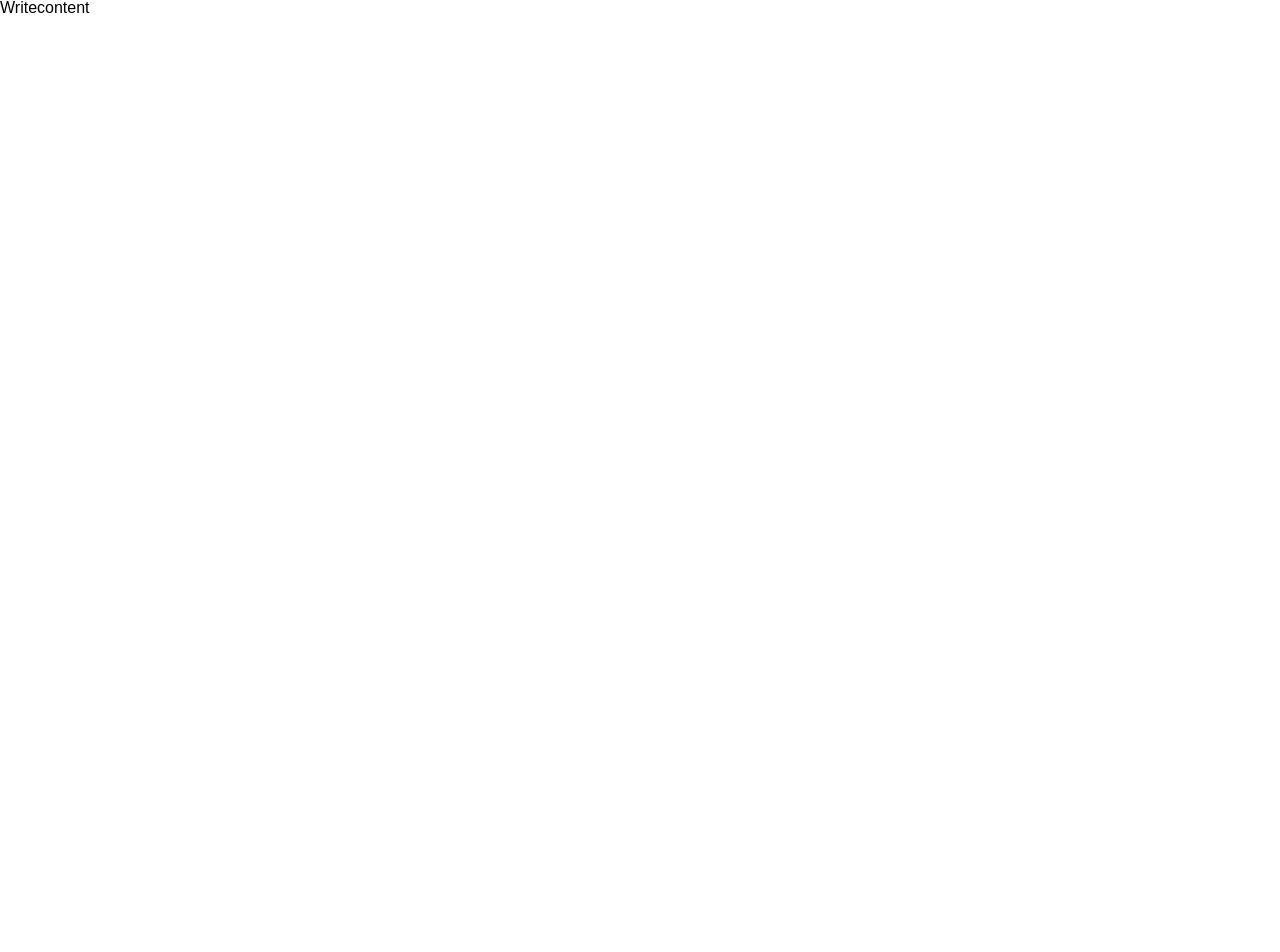
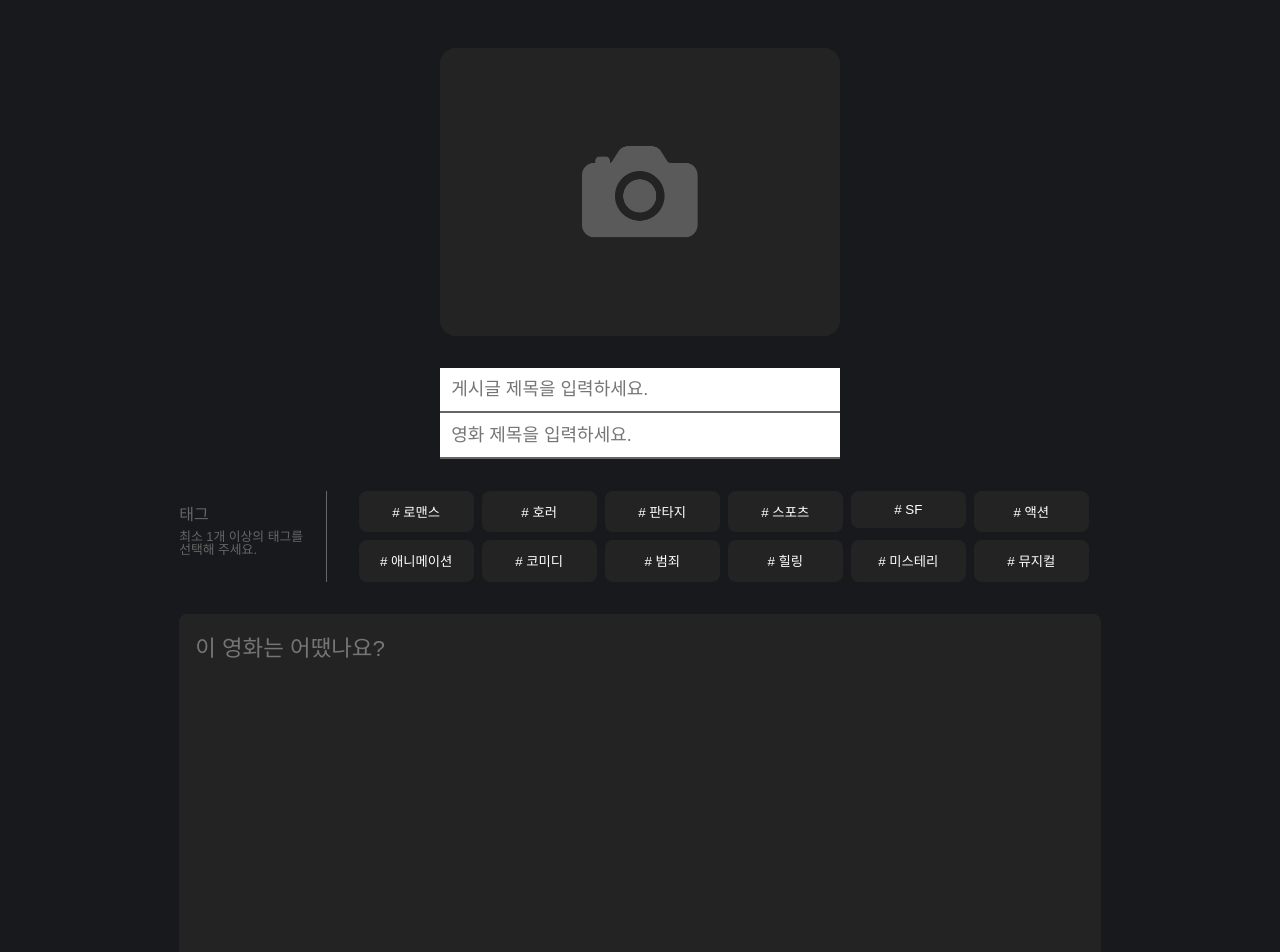
Before and after one commit to codestates-seb/seb44_main_008, a React (Vite) app in the folder client/: page /write in a window 1280 px wide. Shown: the top 952 px of the page. Before the commit the page ends 800 px from the top, so only its background shows below. Built offline with nearby package versions, Linux system fonts and the light colour scheme; a web font is replaced by a local one.

Commit message:
📝 게시글 작성 페이지 중간 push

```diff
--- a/client/src/components/Button/Button.tsx
+++ b/client/src/components/Button/Button.tsx
@@ -21,7 +21,7 @@ const ButtonStyle = styled.button<ButtonType>`
 
 const Button = ({ value, type, width, onClick }: ButtonType) => {
   return (
-    <ButtonStyle width={width} type={type} onClick={onClick}>
+    <ButtonStyle width={width} type={type} onClick={onClick} name={value}>
       {value}
     </ButtonStyle>
   );
--- a/client/src/components/Routers.tsx
+++ b/client/src/components/Routers.tsx
@@ -4,7 +4,7 @@ import Signup from '../pages/Signup';
 import Login from '../pages/Login';
 import Main from '../pages/Main';
 import Allcontens from '../pages/Allcontens';
-import Writecontent from '../pages/Writecontent';
+import Writecontent from '../pages/Writecontent/Writecontent';
 import Detailcontent from '../pages/Detailcontent';
 import Mypage from '../pages/Mypage';
 import Editmypage from '../pages/Editmypage';
--- a/client/src/pages/Writecontent.tsx
+++ /dev/null
@@ -1,7 +0,0 @@
-import React from 'react';
-
-const Writecontent = () => {
-  return <div>Writecontent</div>;
-};
-
-export default Writecontent;
--- /dev/null
+++ b/client/src/pages/Writecontent/Writecontent.tsx
@@ -0,0 +1,209 @@
+import React, { useRef, useState } from 'react';
+import { styled } from 'styled-components';
+
+import Input from '../../components/Input/Input';
+import HashBtn from '../../components/HashBtn/HashBtn';
+
+const WriteWrapper = styled.div`
+  display: flex;
+  flex-direction: column;
+  justify-content: center;
+  align-items: center;
+
+  padding: 3rem 0;
+
+  background-color: #17191C;
+
+  & > div{
+    display: flex;
+    flex-direction: column;
+    justify-content: center;
+    align-items: center;
+
+    width: 90%;
+  }
+`
+
+const WriteImgDiv = styled.div`
+  width: 25rem;
+  height: 18rem;
+  margin-bottom: 2rem;
+
+  & > img {
+    display: flex;
+    justify-content: center;
+    align-items: center;
+
+    width: 100%;
+    height: 100%;
+
+    background-color: #232323;
+    border-radius: 1rem;
+    object-fit: cover;
+  }
+
+  & > input {
+    display: none;
+  }
+`
+
+const TagContainer = styled.div`
+  display: flex;
+
+  width: 80%;
+  margin-top: 2rem;
+
+`
+
+const WriteTagMeta = styled.div`
+  display: flex;
+  flex-direction: column;
+
+
+  padding-top: 1rem;
+  padding-right: 1rem;
+  width: 16%;
+
+  border-right: solid 1px #666666;
+  color: #666666;
+
+  & > h3 {
+    font-size: 1rem;
+  }
+
+  & > p{
+    padding-top: 0.5rem;
+    font-size: 0.8rem;
+  }
+`
+
+const WriteTagList = styled.ul`
+  display: flex;
+  flex-wrap: wrap;
+  gap: 0.5rem;
+
+  width: 84%;
+  padding-left: 2rem;
+
+  & > li {
+    width: 15.5%;
+  }
+`
+
+const WriteContentInput = styled.textarea`
+  width: 80%;
+  min-height: 30rem;
+  margin-top: 2rem;
+  padding: 1rem;
+
+  color: white;
+  background-color: #232323;
+  border-radius: 0.5rem;
+  font-size: 1.4rem;
+  border: none;
+
+ &:focus {
+  outline: none;
+ }
+`
+
+const Writecontent = ()  => {
+
+  const [fileURL, setFileURL] = useState<string>("");
+  const [file, setFile] = useState<FileList | null>();
+  const imgUploadInput = useRef<HTMLInputElement | null>(null);
+
+  const tags = ['로맨스', '호러','판타지', '스포츠','SF','액션','애니메이션','코미디','범죄','힐링','미스테리','뮤지컬']
+
+  const [title, setTitle] = useState<string>('');
+  const [movieName, setMovieName] = useState<string>('');
+  const [selectedTags, setSelectedTags] = useState<Array<string>>([]);
+  const [content, setContent] = useState<string>('')
+
+  const onImageChange = (event: React.ChangeEvent<HTMLInputElement>) => {
+    if (event.target.files) {
+      setFile(event.target.files);
+
+      const newFileURL = URL.createObjectURL(event.target.files[0]);
+      setFileURL(newFileURL);
+    }
+  };
+
+  const onClickImg  = (event: React.MouseEvent<HTMLImageElement, MouseEvent>) => {
+    event.preventDefault();
+    if (imgUploadInput.current) {
+      imgUploadInput.current.click();
+    }
+  }
+
+  const onChangeInput = (event: React.ChangeEvent<HTMLInputElement>) => {
+    if(event.target.placeholder === "게시글 제목을 입력하세요."){
+      setTitle(event.target.value);
+    }
+    else if(event.target.placeholder === "영화 제목을 입력하세요."){
+      setMovieName(event.target.value);
+    }
+    else{
+      setContent(event.target.value)
+    }
+  }
+
+  const onClickTag = (event: React.MouseEvent<HTMLButtonElement, MouseEvent>) => {
+
+    const newTag = event.target.name;
+    if(selectedTags.length >= 3) {
+      alert('태그는 최대 3개까지 선택 가능합니다.')
+    }
+    else {
+      setSelectedTags([...selectedTags, newTag]);
+    }
+  }
+
+  console.log(selectedTags)
+  return (
+  <WriteWrapper>
+    <div>
+      <WriteImgDiv>
+        <img src={
+            fileURL
+              ? fileURL
+              : "/imgs/InputImg.png"
+          }
+          alt="thumbnail"
+          onClick={onClickImg}>
+        </img>
+        <input
+          type="file"
+          accept="image/*"
+          required
+          ref={imgUploadInput}
+          onChange={onImageChange}
+        />
+      </WriteImgDiv>
+
+      <Input placeholder="게시글 제목을 입력하세요." isvalid={true} onChange={onChangeInput}></Input>
+      <Input placeholder="영화 제목을 입력하세요." isvalid={true} onChange={onChangeInput}></Input>
+
+      <TagContainer>
+        <WriteTagMeta>
+          <h3>태그</h3>
+          <p>최소 1개 이상의 태그를 선택해 주세요.</p>
+        </WriteTagMeta>
+        <WriteTagList>
+          {tags.map((hashItem, idx) => {
+                return (
+                  <li key={idx}>
+                    <HashBtn value={hashItem} type="write" />
+                  </li>
+                );
+          })}
+        </WriteTagList>
+      </TagContainer>
+
+      <WriteContentInput placeholder="이 영화는 어땠나요?" onChange={onChangeInput}>
+      </WriteContentInput>
+    </div>
+  </WriteWrapper>)
+};
+
+export default Writecontent;
--- /dev/null
+++ b/client/src/pages/Writecontent/type.ts
@@ -0,0 +1,3 @@
+export interface WriteContentType {
+	onClickImg?: React.MouseEventHandler<HTMLImageElement> | void;
+  }
```
Also changed, not shown: client/public/imgs/InputImg.png (added).
